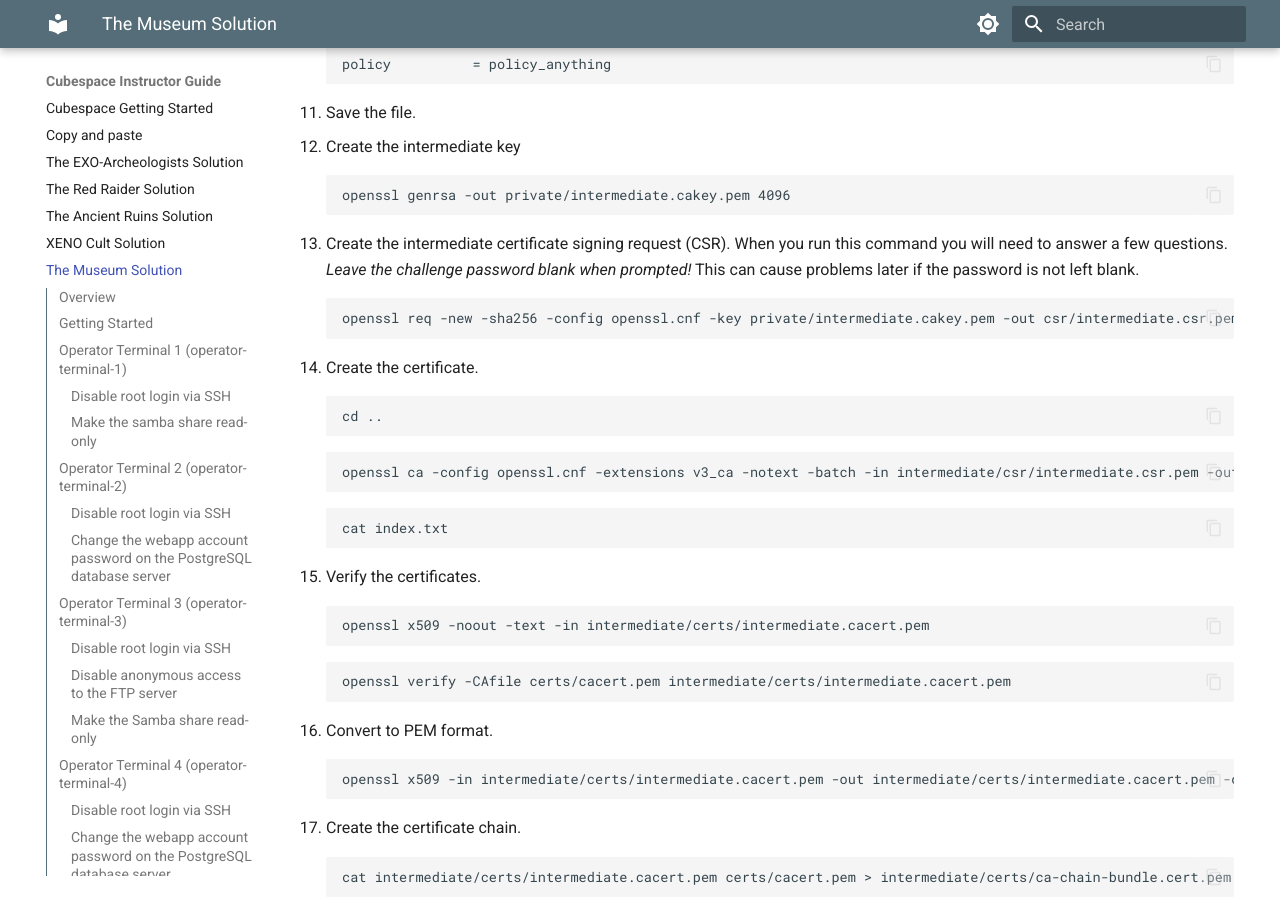
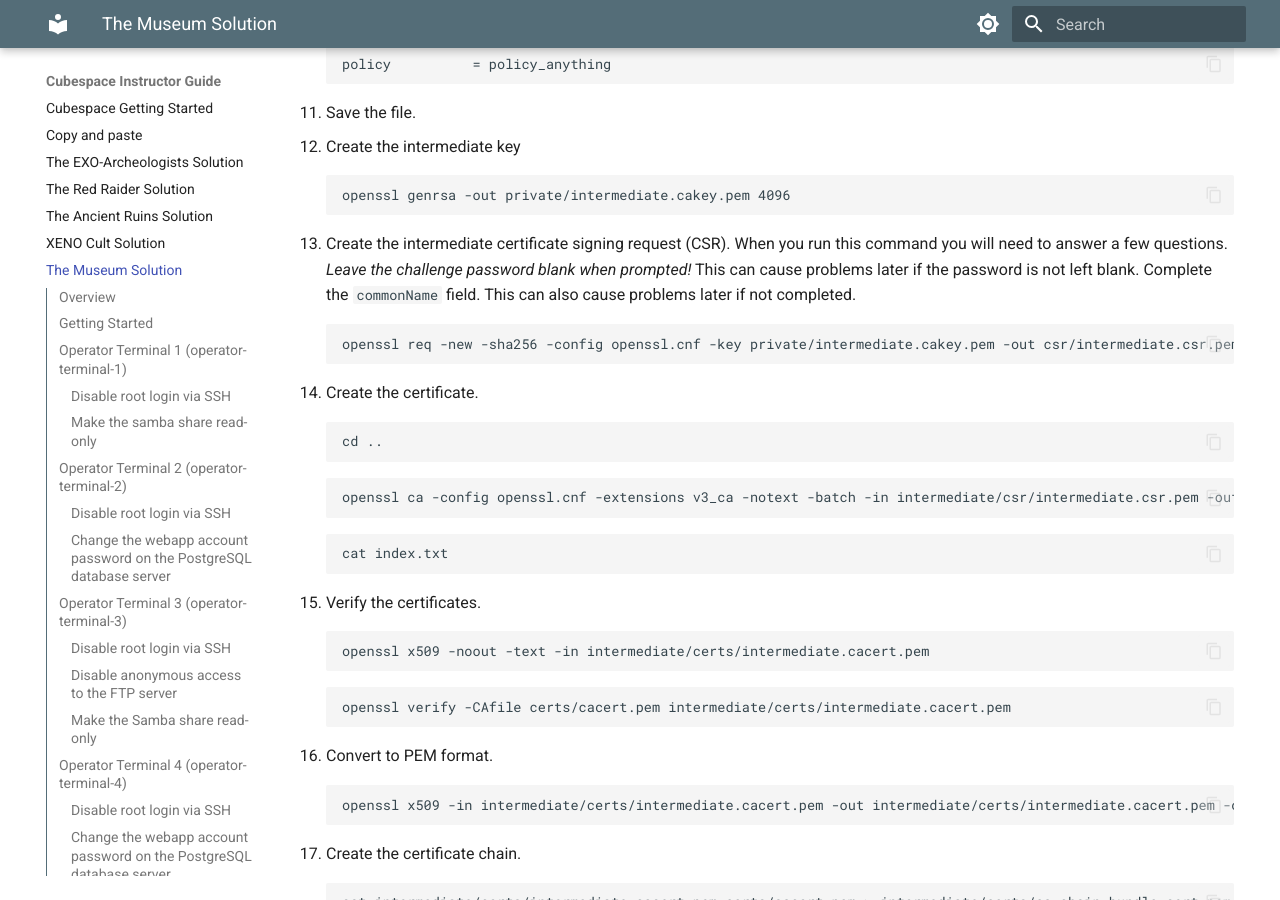
Before and after one commit to cmu-sei/foundry-docs, an MkDocs documentation site: the page built from docs/cubespace-instructor/5-ins-museum.md, in a window 1280 px wide and 900 px high, scrolled down 6176 px. Built offline with MkDocs 1.6.1 and Material for MkDocs 9.7.7, drawn with Linux system fonts in a browser that asks for light colours.

Commit message:
update to step 13 museum

````diff
--- a/docs/cubespace-instructor/5-ins-museum.md
+++ b/docs/cubespace-instructor/5-ins-museum.md
@@ -229,7 +229,7 @@ Generate the Root CA, Intermediate and Server Certificates.
     openssl genrsa -out private/intermediate.cakey.pem 4096
     ```
 
-13. Create the intermediate certificate signing request (CSR). When you run this command you will need to answer a few questions. *Leave the challenge password blank when prompted!* This can cause problems later if the password is not left blank.
+13. Create the intermediate certificate signing request (CSR). When you run this command you will need to answer a few questions. *Leave the challenge password blank when prompted!* This can cause problems later if the password is not left blank. Complete the `commonName` field. This can also cause problems later if not completed.
 
     ```
     openssl req -new -sha256 -config openssl.cnf -key private/intermediate.cakey.pem -out csr/intermediate.csr.pem
````
